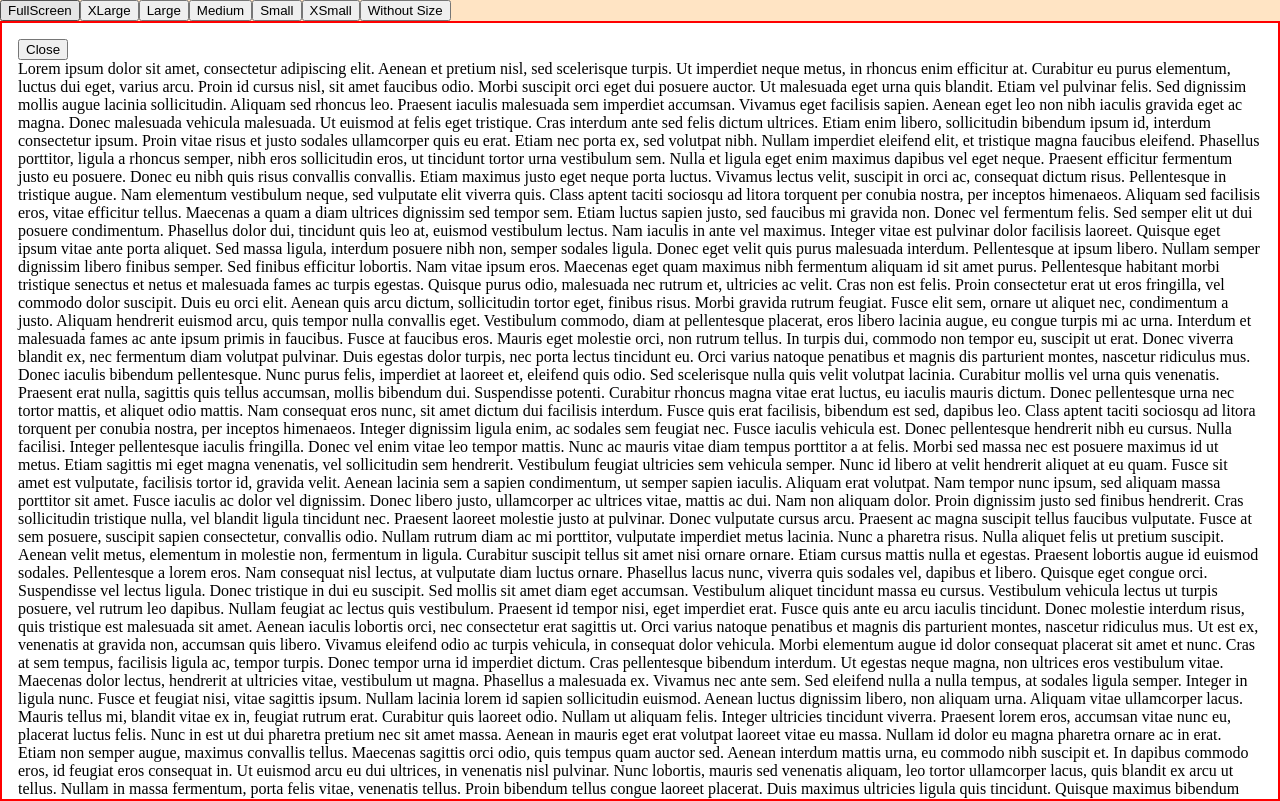
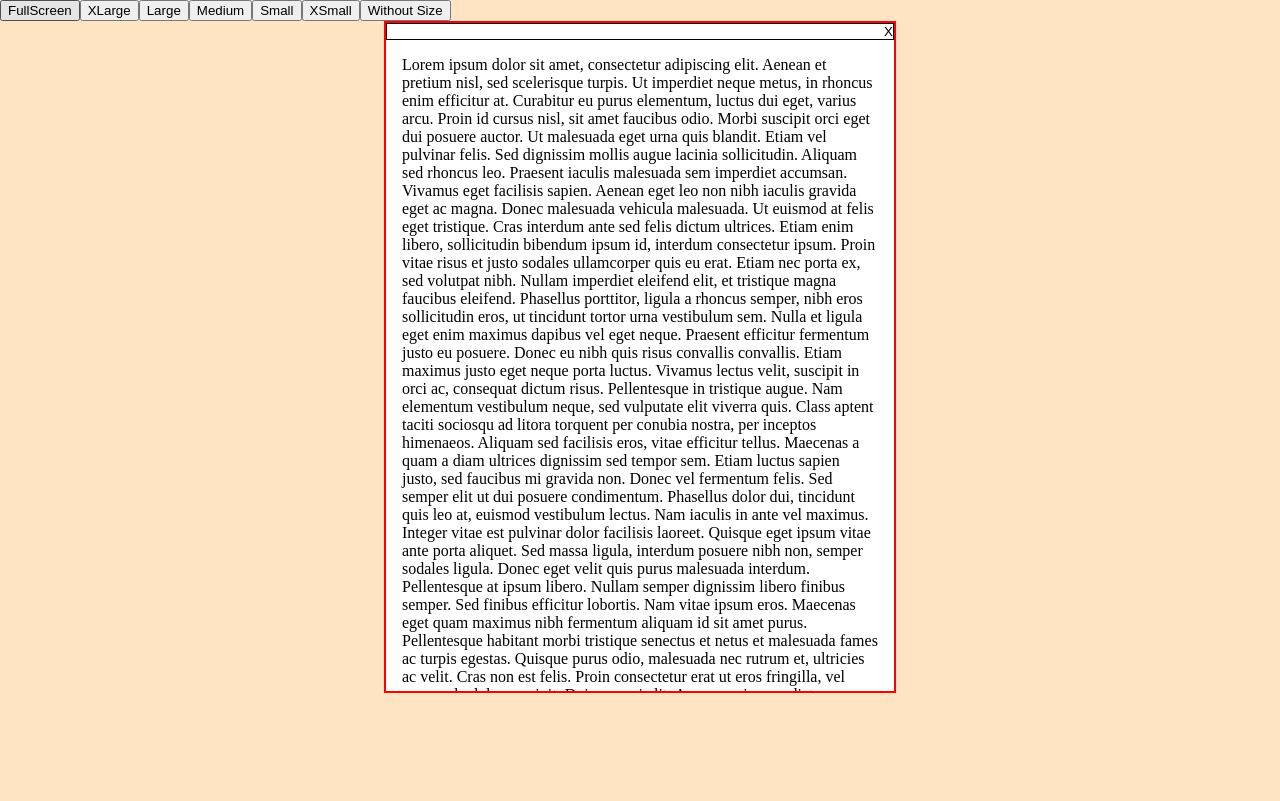
Before and after one commit to galipyildiz/ModernModal, a React app: page / in a window 1280 px wide. Built offline with nearby package versions, Linux system fonts and the light colour scheme.

Commit message:
feat: children optional, css

```diff
--- a/src/components/ModernModal.tsx
+++ b/src/components/ModernModal.tsx
@@ -5,14 +5,17 @@ import React, {
   useEffect,
   useRef,
 } from "react";
+import "./styles/ModernModal.css";
+
 export interface ModernModalProps {
   isOpen: boolean;
   onClose: (
     event: SyntheticEvent<HTMLDialogElement, Event> | undefined
   ) => void;
-  children: React.ReactNode;
+  children?: React.ReactNode;
   size?: "xsmall" | "small" | "medium" | "large" | "xlarge" | "fullscreen";
 }
+
 export const ModernModal: FC<ModernModalProps> = ({
   isOpen,
   onClose,
@@ -41,11 +44,13 @@ export const ModernModal: FC<ModernModalProps> = ({
   }, [isOpen]);
 
   const getDialogStyles = (): CSSProperties => {
+    const baseDecreaseValue = 128;
     const baseStyles: CSSProperties = {
       border: "2px solid red",
       boxSizing: "border-box",
       overflowY: "auto",
-      maxHeight: "calc(100vh - 20px)",
+      maxHeight: `calc(100vh - ${baseDecreaseValue}px)`,
+      minWidth: "300px",
     };
     switch (size) {
       case "fullscreen":
@@ -55,12 +60,32 @@ export const ModernModal: FC<ModernModalProps> = ({
           height: "100vh",
           top: 0,
           left: 0,
+          maxHeight: "100vh",
         };
       case "xlarge":
         return {
           ...baseStyles,
-          width: "calc(100vw - 128px)",
-          maxHeight: "calc(100vh - 128px)",
+          width: `calc(100vw - ${baseDecreaseValue * 2}px)`,
+        };
+      case "large":
+        return {
+          ...baseStyles,
+          width: `calc(100vw - ${baseDecreaseValue * 4}px)`,
+        };
+      case "medium":
+        return {
+          ...baseStyles,
+          width: `calc(100vw - ${baseDecreaseValue * 6}px)`,
+        };
+      case "small":
+        return {
+          ...baseStyles,
+          width: `calc(100vw - ${baseDecreaseValue * 8}px)`,
+        };
+      case "xsmall":
+        return {
+          ...baseStyles,
+          width: `calc(100vw - ${baseDecreaseValue * 10}px)`,
         };
       default:
         return { ...baseStyles };
@@ -71,13 +96,25 @@ export const ModernModal: FC<ModernModalProps> = ({
     isOpen && (
       <dialog
         ref={modernModalRef}
+        className="modern-modal"
         style={getDialogStyles()}
         open={isOpen}
         onClose={onClose}
       >
         <div>
-          <button onClick={() => onClose(undefined)}>Close</button>
-          {children}
+          <div className="modern-modal-header">
+            {/* ModalHeader */}
+            <button
+              className="modern-modal-close-btn"
+              onClick={() => onClose(undefined)}
+            >
+              X
+            </button>
+          </div>
+          <div className="modern-modal-content">
+            {/* ModalContent */}
+            {children}
+          </div>
         </div>
       </dialog>
     )
--- /dev/null
+++ b/src/components/styles/ModernModal.css
@@ -0,0 +1,19 @@
+@import "../styles/variable.css";
+
+.modern-modal {
+  padding: 0px;
+}
+.modern-modal-header {
+  border: 1px solid black;
+  display: flex;
+}
+.modern-modal-close-btn {
+  margin-left: auto;
+  background-color: inherit;
+  border: none;
+  padding: 0;
+  cursor: pointer;
+}
+.modern-modal-content {
+  padding: 16px;
+}
--- /dev/null
+++ b/src/components/styles/variable.css
@@ -0,0 +1,8 @@
+:root {
+  --primary-text-color: white;
+  --primary-color: #6100c2;
+  --secondary-color: #7900c2;
+  --dark-color: #1d1b19;
+  --gray-blur-color: #b4b4b4;
+  --gray-color: #969696;
+}
```
